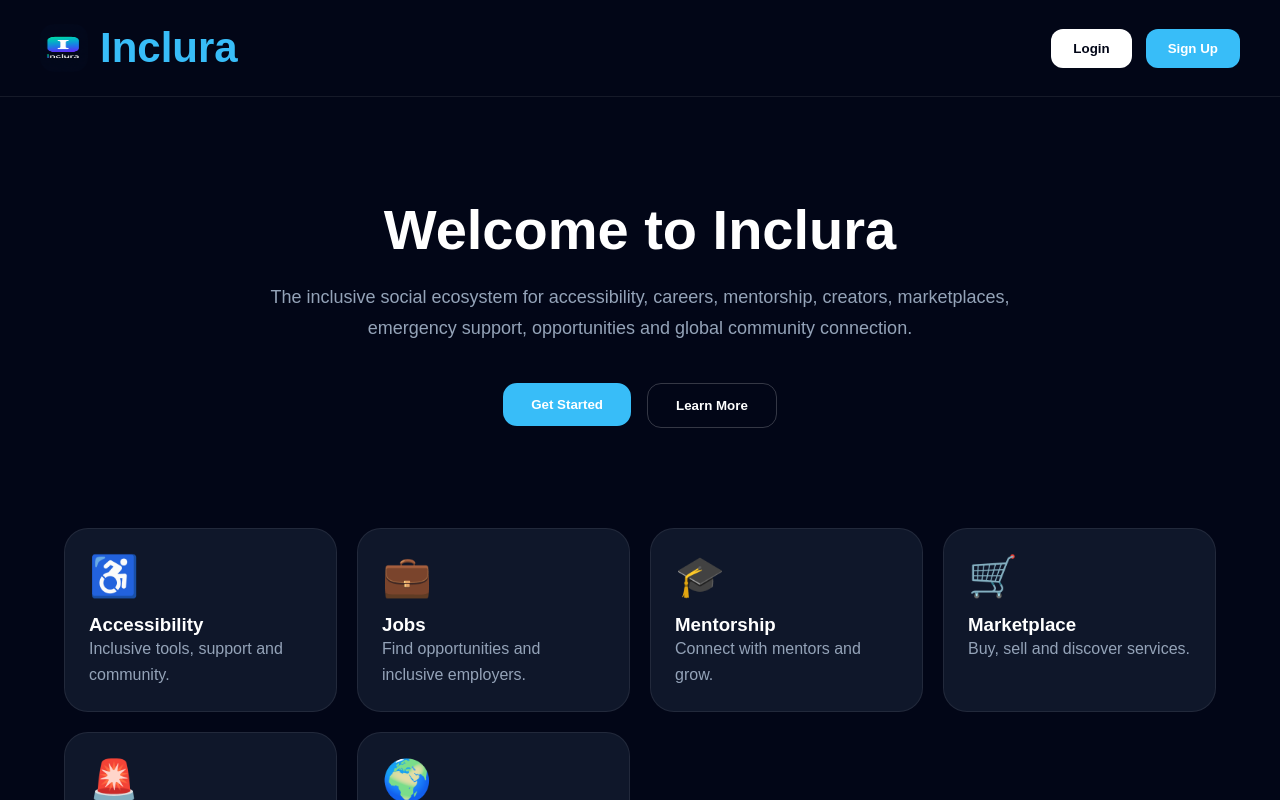
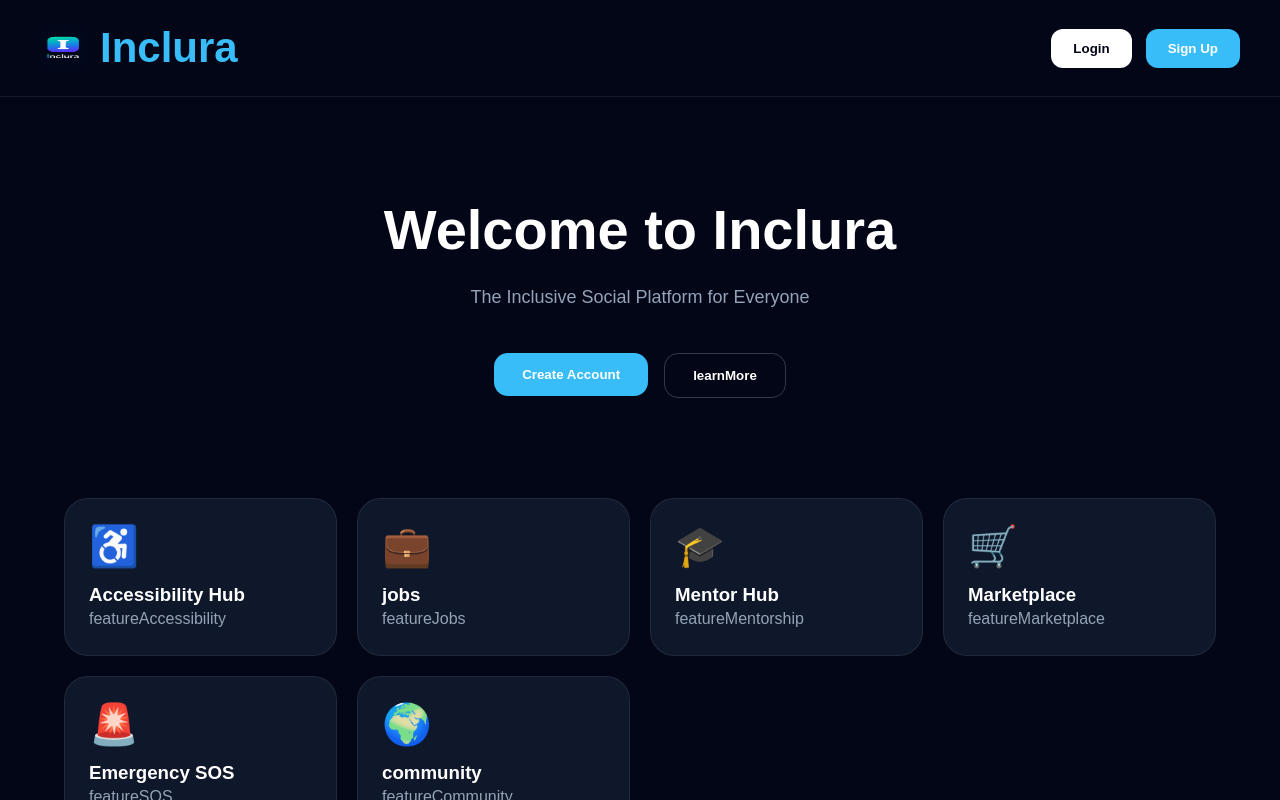
Before and after one commit to inclurah-png/inclura-web, a React (Vite) app: page / in a window 1280 px wide. Shown: the top 800 px of the page. Built offline with nearby package versions, Linux system fonts and the light colour scheme; no server answers.

Commit message:
Implement i18n for static text in Home component
Updated text to use translation function for internationalization.

```diff
--- a/src/pages/Home.jsx
+++ b/src/pages/Home.jsx
@@ -1,7 +1,9 @@
+import { useTranslation } from "react-i18next";
 import { Link } from "react-router-dom";
 import Logo from "../components/Logo";
 
 function Home() {
+  const { t } = useTranslation();
   return (
     <div
       style={{
@@ -43,7 +45,7 @@ function Home() {
                 fontWeight: "600",
               }}
             >
-              Login
+              {t("login")}
             </button>
           </Link>
 
@@ -59,7 +61,7 @@ function Home() {
                 fontWeight: "600",
               }}
             >
-              Sign Up
+              {t("signup")}
             </button>
           </Link>
         </div>
@@ -79,7 +81,7 @@ function Home() {
             marginBottom: "20px",
           }}
         >
-          Welcome to Inclura
+          {t("welcome")}
         </h1>
 
         <p
@@ -91,11 +93,7 @@ function Home() {
             lineHeight: "1.7",
           }}
         >
-          The inclusive social ecosystem for
-          accessibility, careers, mentorship,
-          creators, marketplaces, emergency
-          support, opportunities and global
-          community connection.
+          {t("slogan")}
         </p>
 
         <div
@@ -119,7 +117,7 @@ function Home() {
                 fontWeight: "700",
               }}
             >
-              Get Started
+              {t("createAccount")}
             </button>
           </Link>
 
@@ -135,7 +133,7 @@ function Home() {
               fontWeight: "700",
             }}
           >
-            Learn More
+            {t("learnMore")}
           </button>
         </div>
       </section>
@@ -159,38 +157,38 @@ function Home() {
         >
           <FeatureCard
             icon="♿"
-            title="Accessibility"
-            description="Inclusive tools, support and community."
+            title={t("accessibilityHub")}
+description={t("featureAccessibility")}
           />
 
           <FeatureCard
             icon="💼"
-            title="Jobs"
-            description="Find opportunities and inclusive employers."
+            title={t("jobs")}
+description={t("featureJobs")}
           />
 
           <FeatureCard
             icon="🎓"
-            title="Mentorship"
-            description="Connect with mentors and grow."
+            title={t("mentorHub")}
+description={t("featureMentorship")}
           />
 
           <FeatureCard
             icon="🛒"
-            title="Marketplace"
-            description="Buy, sell and discover services."
+            title={t("marketplace")}
+description={t("featureMarketplace")}
           />
 
           <FeatureCard
             icon="🚨"
-            title="SOS Support"
-            description="Emergency assistance and alerts."
+            title={t("sos")}
+description={t("featureSOS")}
           />
 
           <FeatureCard
             icon="🌍"
-            title="Community"
-            description="Build meaningful connections globally."
+            title={t("community")}
+description={t("featureCommunity")}
           />
         </div>
       </section>
@@ -206,8 +204,7 @@ function Home() {
           color: "#94a3b8",
         }}
       >
-        © 2026 Inclura. Building a more
-        inclusive world together.
+© 2026 Inclura. {t("footerText")}
       </footer>
     </div>
   );
```
